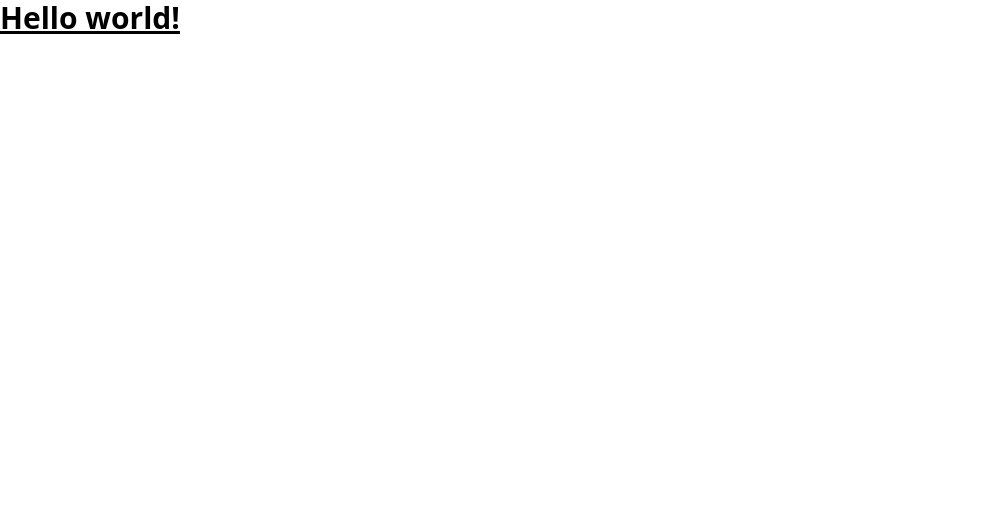
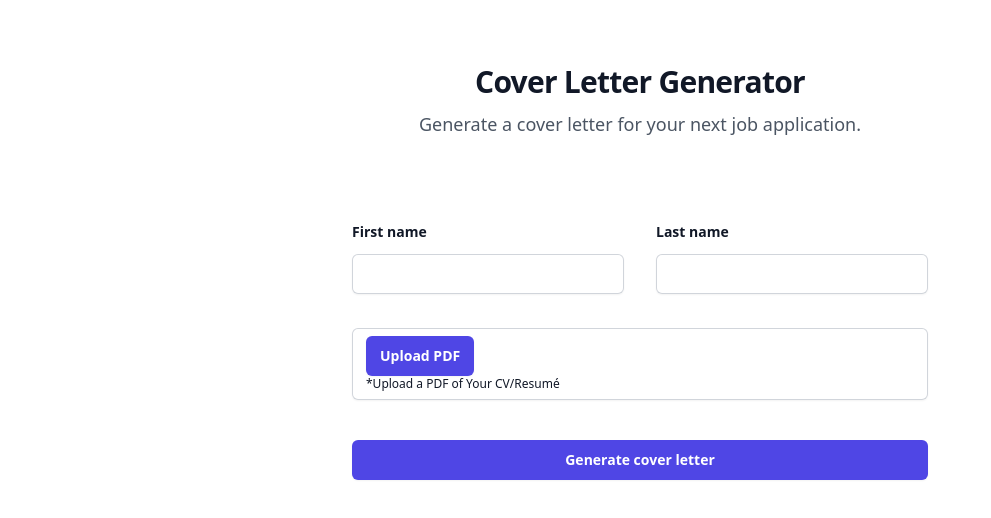
Before and after one commit to atharv028/GPT-CL-See-backup, a React (Vite) app: page / in a window 1280 px wide. Shown: the top 518 px of the page, without its empty margins (0-991 px from the left). Built offline with nearby package versions, Linux system fonts and the light colour scheme.

Commit message:
Added Initial Form with File Upload Component

```diff
--- a/src/App.tsx
+++ b/src/App.tsx
@@ -1,9 +1,12 @@
 import { useState } from "react";
+import HomePage from "./pages/HomePage";
 
 function App() {
-  const [count, setCount] = useState(0);
-
-  return <h1 className="text-3xl font-bold underline">Hello world!</h1>;
+  return (
+    <>
+      <HomePage />
+    </>
+  );
 }
 
 export default App;
--- /dev/null
+++ b/src/components/FileUploader.tsx
@@ -0,0 +1,49 @@
+import React, { useState, ChangeEvent } from "react";
+
+const FileUploader: React.FC = () => {
+  const [selectedFile, setSelectedFile] = useState<File | null>(null);
+  const [errorMessage, setErrorMessage] = useState<string | null>(null);
+
+  const handleFileChange = (event: ChangeEvent<HTMLInputElement>) => {
+    const file = event.target.files?.[0];
+    if (!file) return;
+    const fileType = file.type;
+    if (fileType !== "application/pdf") {
+      setErrorMessage("Please select a PDF file.");
+      setSelectedFile(null);
+    } else {
+      setSelectedFile(file);
+      setErrorMessage(null);
+    }
+  };
+
+  return (
+    <div>
+      <div style={{ display: "flex", alignItems: "center" }}>
+        <label
+          htmlFor="file-upload"
+          className="block w-max rounded-md bg-indigo-600 px-3.5 py-2.5 text-center text-sm font-semibold text-white shadow-sm hover:bg-indigo-500 focus-visible:outline focus-visible:outline-2 focus-visible:outline-offset-2 focus-visible:outline-indigo-600"
+        >
+          Upload PDF
+        </label>
+        {selectedFile && (
+          <div style={{ color: "green", marginLeft: "10px" }}>
+            {selectedFile.name} uploaded successfully.
+          </div>
+        )}
+      </div>
+      <input
+        id="file-upload"
+        type="file"
+        accept="application/pdf"
+        onChange={handleFileChange}
+        style={{ display: "none" }}
+      />
+
+      <div style={{ color: "red" }}>{errorMessage}</div>
+      <div className=" text-xs"> *Upload a PDF of Your CV/Resumé</div>
+    </div>
+  );
+};
+
+export default FileUploader;
--- /dev/null
+++ b/src/pages/HomePage.tsx
@@ -0,0 +1,104 @@
+import { useState } from "react";
+import FileUploader from "../components/FileUploader";
+
+function HomePage() {
+  const [isLoading, setIsLoading] = useState(false);
+  return (
+    <div className="relative bg-white px-6 pt-16 py-24 lg:px-8">
+      <div className="mx-auto text-center">
+        <h2 className="text-3xl font-bold tracking-tight text-gray-900">
+          Cover Letter Generator
+        </h2>
+        <p className="mt-2 text-lg leading-8 text-gray-600">
+          Generate a cover letter for your next job application.
+        </p>
+      </div>
+      <form
+        action="#"
+        method="POST"
+        className="mx-auto mt-16 max-w-xl sm:mt-20"
+      >
+        <div className="grid grid-cols-1 gap-x-8 gap-y-6 sm:grid-cols-2">
+          <div>
+            <label
+              htmlFor="first-name"
+              className="block text-sm font-semibold leading-6 text-gray-900"
+            >
+              First name
+            </label>
+            <div className="mt-2.5">
+              <input
+                type="text"
+                name="first-name"
+                id="first-name"
+                autoComplete="given-name"
+                className="block w-full rounded-md border-0 px-3.5 py-2 text-gray-900 shadow-sm ring-1 ring-inset ring-gray-300 placeholder:text-gray-400 focus:ring-2 focus:ring-inset focus:ring-indigo-600 sm:text-sm sm:leading-6"
+              />
+            </div>
+          </div>
+          <div>
+            <label
+              htmlFor="last-name"
+              className="block text-sm font-semibold leading-6 text-gray-900"
+            >
+              Last name
+            </label>
+            <div className="mt-2.5">
+              <input
+                type="text"
+                name="last-name"
+                id="last-name"
+                autoComplete="family-name"
+                className="block w-full rounded-md border-0 px-3.5 py-2 text-gray-900 shadow-sm ring-1 ring-inset ring-gray-300 placeholder:text-gray-400 focus:ring-2 focus:ring-inset focus:ring-indigo-600 sm:text-sm sm:leading-6"
+              />
+            </div>
+          </div>
+          <div className="sm:col-span-2 mt-2.5 block w-full rounded-md border-0 px-3.5 py-2 text-gray-900 shadow-sm ring-1 ring-inset ring-gray-300 placeholder:text-gray-400 focus:ring-2 focus:ring-inset focus:ring-indigo-600 sm:text-sm sm:leading-6">
+            <FileUploader />
+          </div>
+        </div>
+        <div className="mt-10">
+          {!isLoading && (
+            <button
+              type="submit"
+              onClick={() => {
+                setIsLoading(true);
+              }}
+              className="block w-full rounded-md bg-indigo-600 px-3.5 py-2.5 text-center text-sm font-semibold text-white shadow-sm hover:bg-indigo-500 focus-visible:outline focus-visible:outline-2 focus-visible:outline-offset-2 focus-visible:outline-indigo-600 "
+            >
+              Generate cover letter
+            </button>
+          )}{" "}
+          {isLoading && (
+            <button
+              disabled={isLoading}
+              type="button"
+              className="w-full text-white bg-indigo-600 hover:bg-indigo-500 focus:ring-4 focus:outline-none focus:ring-blue-300 font-medium rounded-md text-sm px-5 py-2.5 text-center mr-2 dark:bg-blue-600 dark:hover:bg-blue-700 dark:focus:ring-blue-800"
+            >
+              <svg
+                aria-hidden="true"
+                role="status"
+                className="inline mr-3 w-4 h-4 text-white animate-spin"
+                viewBox="0 0 100 101"
+                fill="none"
+                xmlns="http://www.w3.org/2000/svg"
+              >
+                <path
+                  d="M100 50.5908C100 78.2051 77.6142 100.591 50 100.591C22.3858 100.591 0 78.2051 0 50.5908C0 22.9766 22.3858 0.59082 50 0.59082C77.6142 0.59082 100 22.9766 100 50.5908ZM9.08144 50.5908C9.08144 73.1895 27.4013 91.5094 50 91.5094C72.5987 91.5094 90.9186 73.1895 90.9186 50.5908C90.9186 27.9921 72.5987 9.67226 50 9.67226C27.4013 9.67226 9.08144 27.9921 9.08144 50.5908Z"
+                  fill="#E5E7EB"
+                ></path>
+                <path
+                  d="M93.9676 39.0409C96.393 38.4038 97.8624 35.9116 97.0079 33.5539C95.2932 28.8227 92.871 24.3692 89.8167 20.348C85.8452 15.1192 80.8826 10.7238 75.2124 7.41289C69.5422 4.10194 63.2754 1.94025 56.7698 1.05124C51.7666 0.367541 46.6976 0.446843 41.7345 1.27873C39.2613 1.69328 37.813 4.19778 38.4501 6.62326C39.0873 9.04874 41.5694 10.4717 44.0505 10.1071C47.8511 9.54855 51.7191 9.52689 55.5402 10.0491C60.8642 10.7766 65.9928 12.5457 70.6331 15.2552C75.2735 17.9648 79.3347 21.5619 82.5849 25.841C84.9175 28.9121 86.7997 32.2913 88.1811 35.8758C89.083 38.2158 91.5421 39.6781 93.9676 39.0409Z"
+                  fill="currentColor"
+                ></path>
+              </svg>
+              Generating...
+            </button>
+          )}
+        </div>
+      </form>
+    </div>
+  );
+}
+
+export default HomePage;
```
